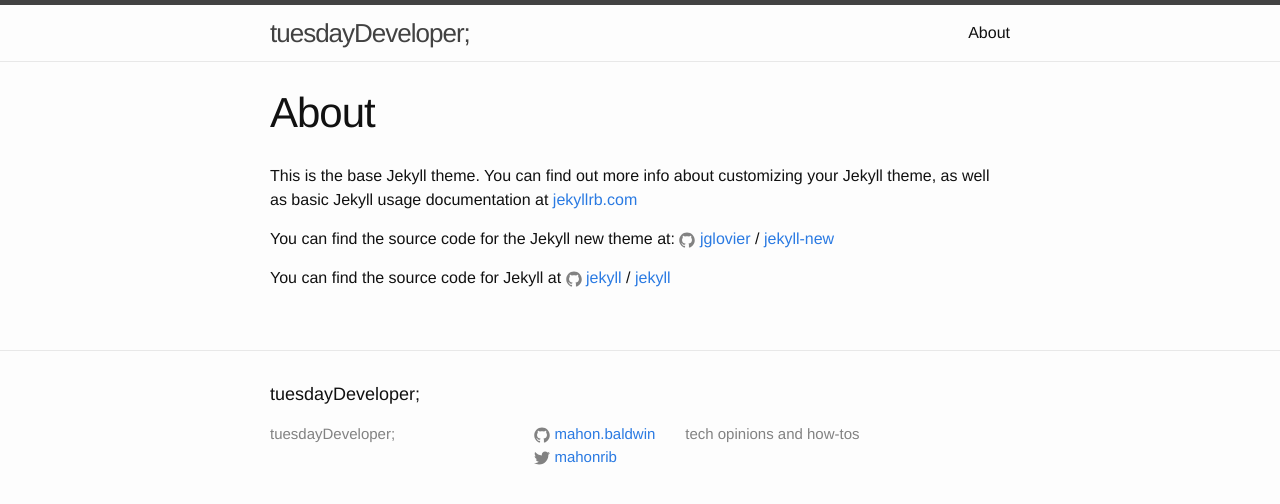
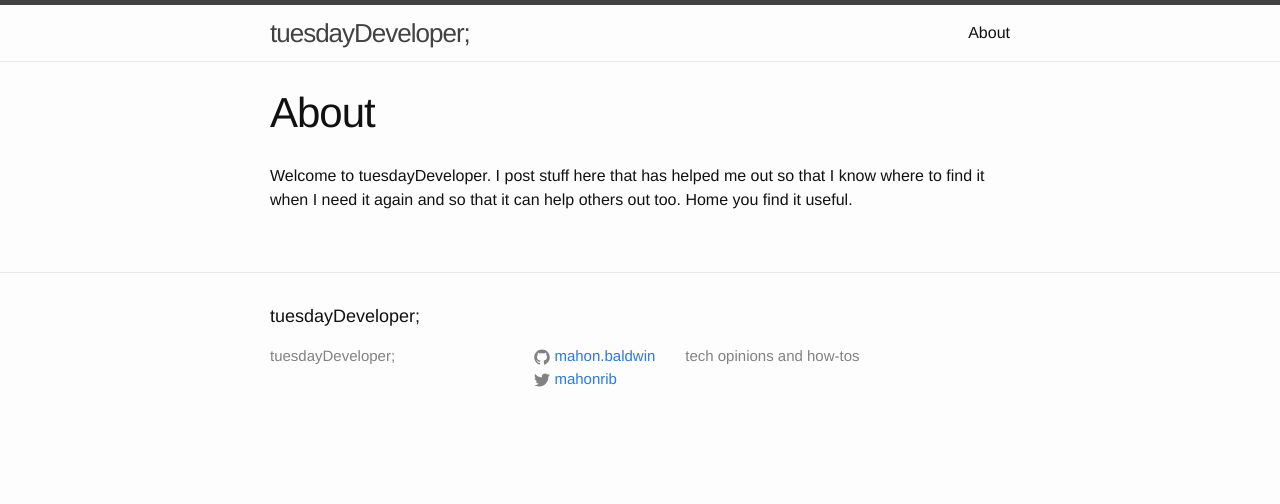
Before and after one commit to mahonbaldwin/tuesdaydeveloper, a Jekyll site: the page built from about.md, in a window 1280 px wide. Shown: the top 504 px of the page. Built offline with Jekyll 4.4.1, drawn with Linux system fonts in a browser that asks for light colours.

Commit message:
Update about.md.

```diff
--- a/about.md
+++ b/about.md
@@ -4,12 +4,4 @@ title: About
 permalink: /about/
 ---
 
-This is the base Jekyll theme. You can find out more info about customizing your Jekyll theme, as well as basic Jekyll usage documentation at [jekyllrb.com](http://jekyllrb.com/)
-
-You can find the source code for the Jekyll new theme at:
-{% include icon-github.html username="jglovier" %} /
-[jekyll-new](https://github.com/jglovier/jekyll-new)
-
-You can find the source code for Jekyll at
-{% include icon-github.html username="jekyll" %} /
-[jekyll](https://github.com/jekyll/jekyll)
+Welcome to tuesdayDeveloper. I post stuff here that has helped me out so that I know where to find it when I need it again and so that it can help others out too. Home you find it useful.
```
Also changed, not shown: 3 other files.
